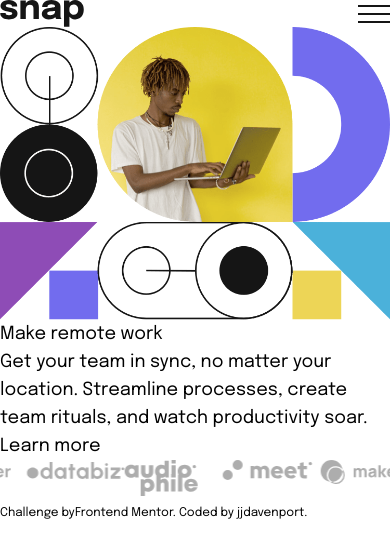
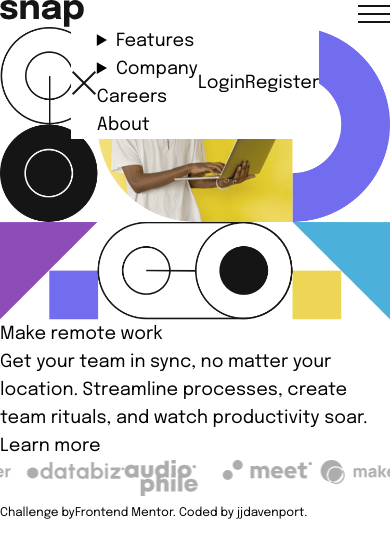
Before and after one commit to jjdavenport/intro-section-with-dropdown-navigation-main, a React (Vite) app: page / in a window 390 px wide. Both pictures are taken after a click on the button 374 px from the left and 13 px from the top of the page. Shown: the top 558 px of the page. Built offline with nearby package versions, Linux system fonts and the light colour scheme.

Commit message:
add mobile menu

```diff
--- a/src/components/mobile-menu.jsx
+++ b/src/components/mobile-menu.jsx
@@ -1,4 +1,4 @@
-import close from "./assets/icon-close-menu.svg";
+import closeIcon from "./assets/icon-close-menu.svg";
 
 const MobileMenu = ({
   todo,
@@ -8,12 +8,13 @@ const MobileMenu = ({
   arrowUp,
   arrowDown,
   menu,
+  close,
 }) => {
   return (
     <>
-      <dialog>
-        <button>
-          <img src={close} />
+      <dialog className="flex">
+        <button onClick={close}>
+          <img src={closeIcon} />
         </button>
         <ul>
           <li>
--- a/src/components/nav.jsx
+++ b/src/components/nav.jsx
@@ -61,7 +61,7 @@ const Nav = ({ desktop }) => {
         <>
           <nav className="flex justify-between">
             <img src={logo} alt="Logo" />
-            <button onClick={() => setMenu(!menu)}>
+            <button onClick={() => setMenu(true)}>
               <img src={menuIcon} alt="Menu Icon" />
             </button>
           </nav>
@@ -72,6 +72,7 @@ const Nav = ({ desktop }) => {
               reminders={reminders}
               planning={planning}
               menu={menu}
+              close={toggle}
             />
           )}
         </>
```
